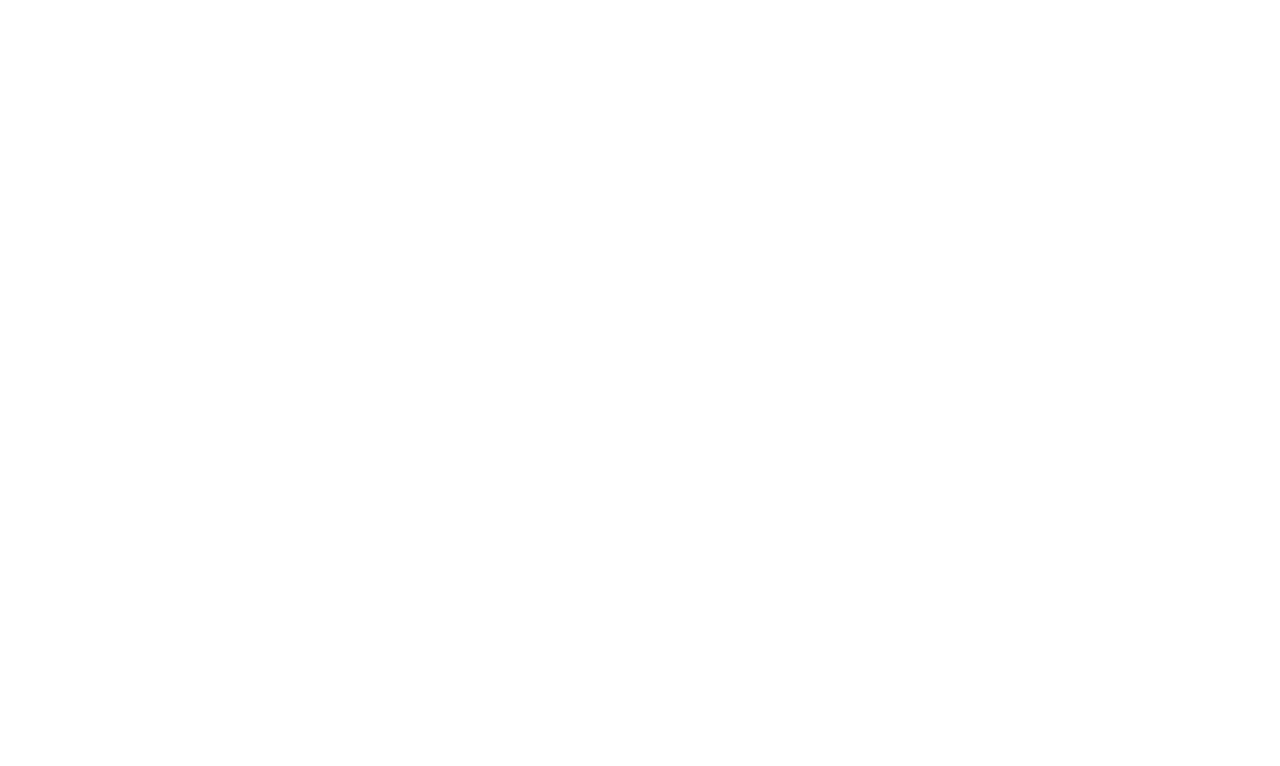
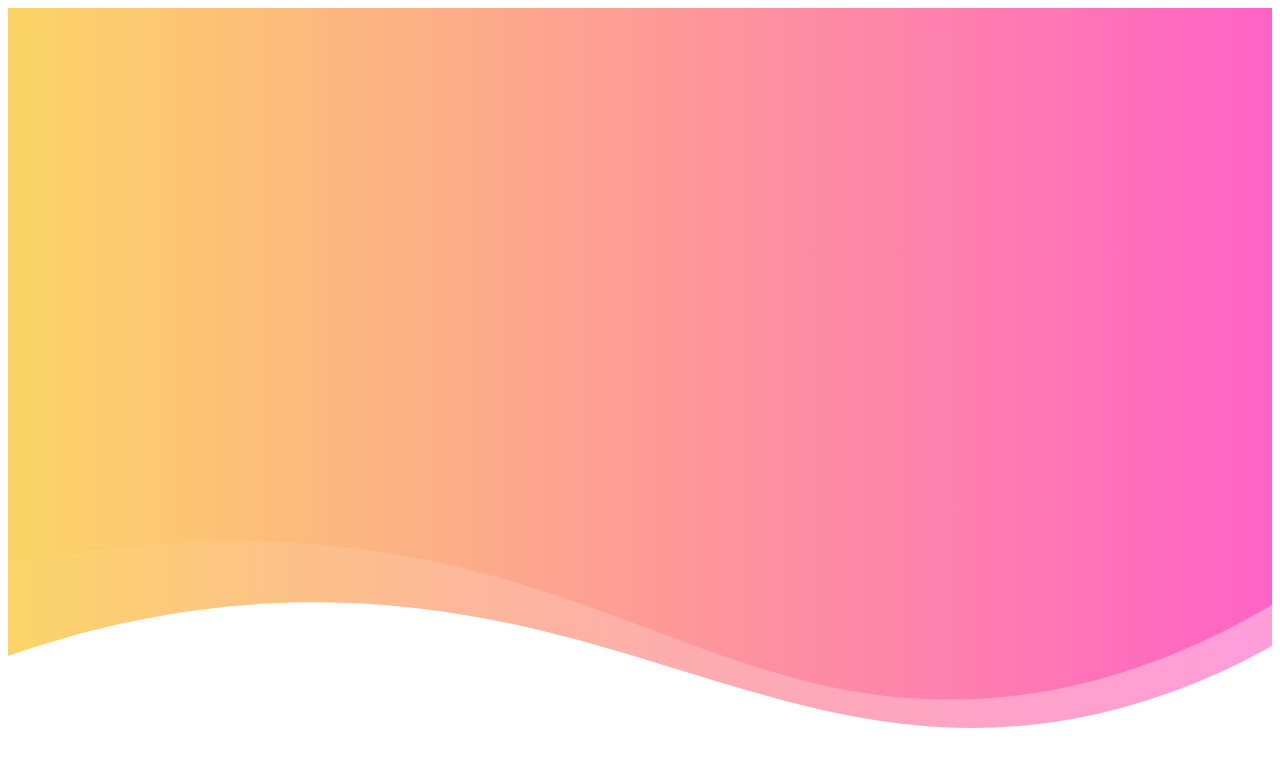
Before and after one commit to basilossandon/ci-frontend, a Vue app: page / in a window 1280 px wide. Shown: the top 766 px of the page. Built offline with nearby package versions, Linux system fonts and the light colour scheme.

Commit message:
Backgorund on Home component

```diff
--- a/src/App.vue
+++ b/src/App.vue
@@ -1,15 +1,15 @@
 <template>
   <div id="app">
-    <Svg/>
+    <Home/>
   </div>
 </template>
 
 <script>
-import Svg from "./components/Svg.vue";
+import Home from "./components/Home.vue";
 export default {
   name: "app",
   components: {
-    Svg
+    Home
   },
   data() {
     return {};
--- /dev/null
+++ b/src/components/Home.vue
@@ -0,0 +1,24 @@
+<template>
+	<div class="Home"></div>
+</template>
+<script>
+import axios from "axios";
+export default {
+	name: "Home",
+	components: {
+
+	}
+};
+</script>
+<style>
+	.Home {
+		background: url(../assets/background.svg) no-repeat center center fixed;
+		-webkit-background-size: cover;
+		-moz-background-size: cover;
+		-o-background-size: cover;
+		background-size: cover;
+		height: 100vh;
+		width: 100%;
+	}
+
+</style>
--- a/src/components/SVG.vue
+++ /dev/null
@@ -1,22 +0,0 @@
-<template>
-	<div id="app"></div>
-</template>
-<script>
-import axios from "axios";
-export default {
-	name: "Svg",
-	components: {
-
-	}
-};
-</script>
-<style>
-	#app {
-		font-family: "Avenir", Helvetica, Arial, sans-serif;
-		-webkit-font-smoothing: antialiased;
-		-moz-osx-font-smoothing: grayscale;
-		text-align: center;
-		color: #2c3e50;
-		margin-top: 60px;
-	}
-</style>
--- a/src/main.js
+++ b/src/main.js
@@ -3,9 +3,6 @@
 import ElementUI from "element-ui";
 import "element-ui/lib/theme-chalk/index.css";
 import locale from "element-ui/lib/locale/lang/en";
-
-// import 'bootstrap'
-// import 'bootstrap/dist/css/bootstrap.min.css'
 
 Vue.use(ElementUI, locale);
 Vue.config.productionTip = false;
```
